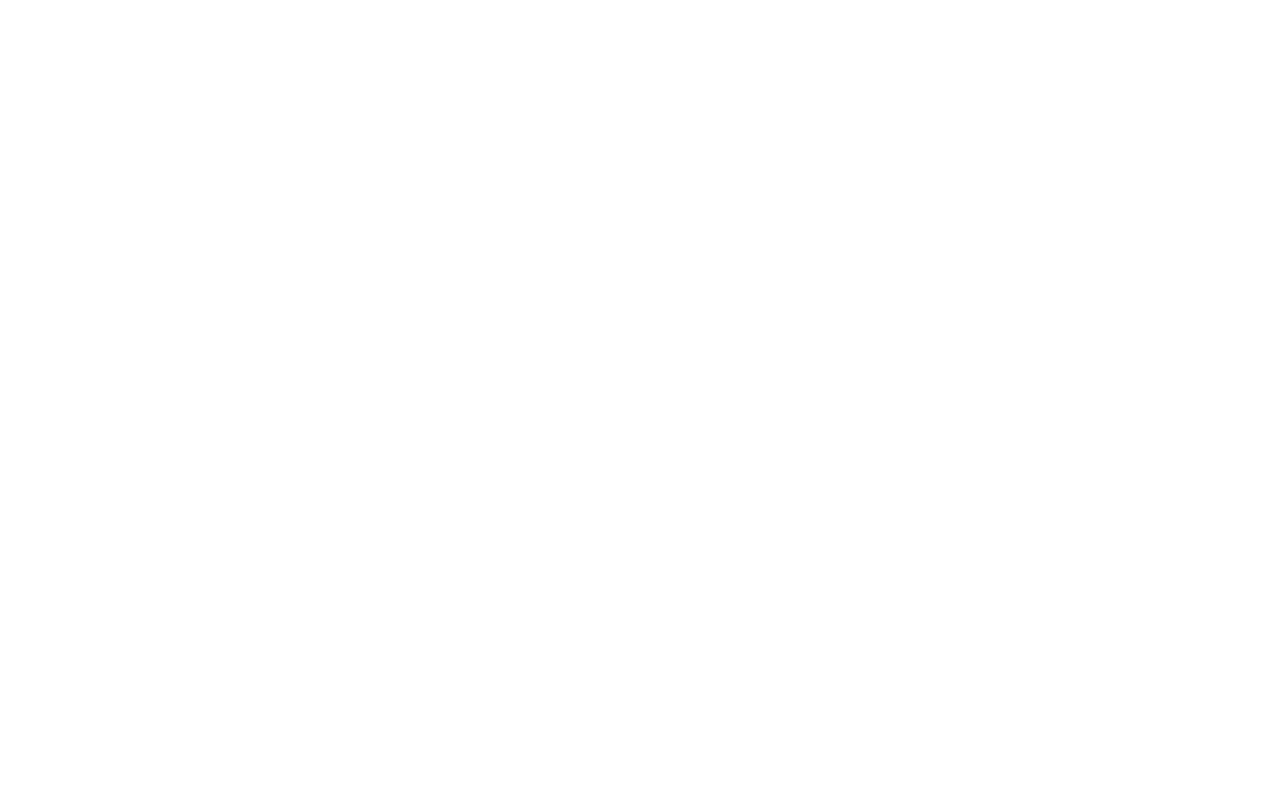
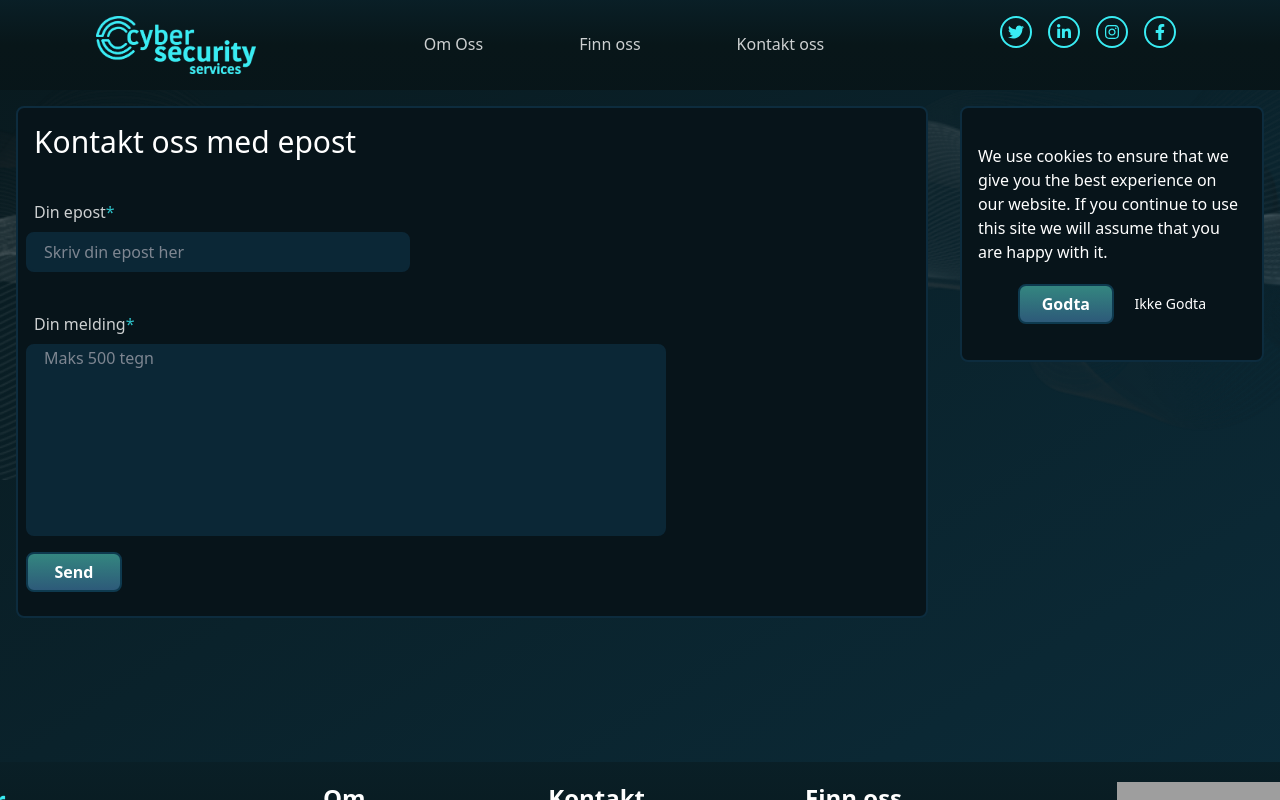
Before and after one commit to BrageHage/CyberSecurityServices, a React (Vite) app in the folder CyberSecurityServices/: page /kontakt in a window 1280 px wide. Before the commit this address had no page. Built offline with nearby package versions, Linux system fonts and the light colour scheme; grey boxes are pictures that could not be loaded.

Commit message:
Fikset kontakt skjema, gjør ingenting enda

```diff
--- a/CyberSecurityServices/src/Functions/utils.ts
+++ b/CyberSecurityServices/src/Functions/utils.ts
@@ -1,3 +1,7 @@
-export const handleClickUrl = (url: string) => {
-  window.open(url, "_blank");
+export const handleClickUrl = (url: string, newTab: Boolean) => {
+  if (newTab) {
+    window.open(url, "_blank");
+  } else {
+    window.open(url, "_self");
+  }
 };
--- a/CyberSecurityServices/src/Layout/footer.tsx
+++ b/CyberSecurityServices/src/Layout/footer.tsx
@@ -36,28 +36,28 @@
             <div
               className="flex items-center justify-center h-8 w-8 rounded-full border-2 border-MainButton"
               onClick={() => {
-                handleClickUrl("https://twitter.com/home?lang=en");
+                handleClickUrl("https://twitter.com/home?lang=en", true);
               }}
             >
               <FaTwitter color="#39ECF3" />
             </div>
             <div
               className="flex items-center justify-center h-8 w-8 rounded-full border-2 border-MainButton"
-              onClick={() => handleClickUrl("https://www.linkedin.com/")}
+              onClick={() => handleClickUrl("https://www.linkedin.com/", true)}
             >
               <FaLinkedinIn color="#39ECF3" />
             </div>
             <div
               className="flex items-center justify-center h-8 w-8 rounded-full border-2 border-MainButton"
               onClick={() => {
-                handleClickUrl("https://www.instagram.com/");
+                handleClickUrl("https://www.instagram.com/", true);
               }}
             >
               <FaInstagram color="#39ECF3" />
             </div>
             <div
               className="flex items-center justify-center h-8 w-8 rounded-full border-2 border-MainButton"
-              onClick={() => handleClickUrl("https://www.facebook.com/")}
+              onClick={() => handleClickUrl("https://www.facebook.com/", true)}
             >
               <FaFacebookF color="#39ECF3" />
             </div>
--- a/CyberSecurityServices/src/Layout/header.tsx
+++ b/CyberSecurityServices/src/Layout/header.tsx
@@ -7,34 +7,49 @@
 const Header = () => {
   return (
     <div className="flex justify-between w-full md:px-24 px-2 animate-gradient bg-gradient-to-t from-MainBackground via-SecondaryBackground to-ForthBackground">
-      <img src={Logo} className="md:*: w-40 my-4" />
+      <img
+        src={Logo}
+        className="md:*: w-40 my-4"
+        onClick={() => {
+          handleClickUrl("/", false);
+        }}
+      />
       <div className="hidden md:*: lg:flex flex-row mt-8 text-l text-MainText text-opacity-80 ">
         <p className="px-12">Om Oss</p>
         <p className="px-12 ">Finn oss</p>
-        <p className="px-12 ">Kontakt oss</p>
+        <p
+          className="px-12 "
+          onClick={() => {
+            handleClickUrl("/kontakt", false);
+          }}
+        >
+          Kontakt oss
+        </p>
       </div>
       <div className="flex flex-row my-4  ">
         <div
           className="flex items-center justify-center h-8 w-8 rounded-full border-2 border-MainButton mx-2"
-          onClick={() => handleClickUrl("https://twitter.com/home?lang=en")}
+          onClick={() =>
+            handleClickUrl("https://twitter.com/home?lang=en", true)
+          }
         >
           <FaTwitter color="#39ECF3" />
         </div>
         <div
           className="flex items-center justify-center h-8 w-8 rounded-full border-2 border-MainButton mx-2"
-          onClick={() => handleClickUrl("https://www.linkedin.com/")}
+          onClick={() => handleClickUrl("https://www.linkedin.com/", true)}
         >
           <FaLinkedinIn color="#39ECF3" />
         </div>
         <div
           className="flex items-center justify-center h-8 w-8 rounded-full border-2 border-MainButton mx-2"
-          onClick={() => handleClickUrl("https://www.instagram.com/")}
+          onClick={() => handleClickUrl("https://www.instagram.com/", true)}
         >
           <FaInstagram color="#39ECF3" />
         </div>
         <div
           className="flex items-center justify-center h-8 w-8 rounded-full border-2 border-MainButton mx-2"
-          onClick={() => handleClickUrl("https://www.facebook.com/")}
+          onClick={() => handleClickUrl("https://www.facebook.com/", true)}
         >
           <FaFacebookF color="#39ECF3" />
         </div>
--- /dev/null
+++ b/CyberSecurityServices/src/Pages/Contact.tsx
@@ -0,0 +1,48 @@
+import CookieComponent from "../components/CookieComponent";
+
+const KontaktSkjema = () => {
+  const handleSubmit = () => {
+    alert("Din melding er sendt!");
+  };
+  return (
+    <div className="w-screen flex justify-center">
+      <div className="flex flex-col w-[60rem] h-[32rem] bg-gradient-to- from bg-MainBackground to-SecondaryBackground rounded-lg border-ThirdBackground border-2 m-4">
+        <h2 className="text-MainText flex px-4 text-3xl text-start mt-4">
+          Kontakt oss med epost
+        </h2>
+        <div className="flex flex-col justify-start mt-8">
+          <p className="text-MainText flex px-4 text-base opacity-80 mt-2 mr-4 text-start">
+            Din epost
+            <p className="text-MainButton">*</p>
+          </p>
+          <input
+            type="text"
+            className="w-96 h-10 bg-ThirdBackground rounded-lg border-ThirdBackground border-2 mt-2 ml-2 text-MainText flex px-4 text-base opacity-80 text-start "
+            placeholder="Skriv din epost her"
+          />
+        </div>
+        <div className="flex flex-col justify-start mt-8">
+          <p className="text-MainText flex px-4 text-base opacity-80 mt-2 mr-4 text-start">
+            Din melding
+            <p className="text-MainButton">*</p>
+          </p>
+          <textarea
+            className="w-[40rem] h-48 bg-ThirdBackground rounded-lg border-ThirdBackground border-2 mt-2 ml-2 text-MainText flex px-4 text-base opacity-80 text-start resize-none"
+            placeholder="Maks 500 tegn"
+          />
+        </div>
+        <div className="flex flex-row justify-start mt-4 px-2">
+          <button
+            className="flex justify-center items-center text-center border-2 border-ForthBackground bg-gradient-to-t from-SecondGradient to-FirstGradient text-MainText font-bold rounded-lg w-24 h-10 hover:bg-SecondButton hover:scale-110 border-SecondButton transition-all duration-300 ease-in-out mr-4"
+            onClick={handleSubmit}
+          >
+            <p>Send</p>
+          </button>
+        </div>
+      </div>
+      <CookieComponent />
+    </div>
+  );
+};
+
+export default KontaktSkjema;
--- a/CyberSecurityServices/src/components/CookieComponent.tsx
+++ b/CyberSecurityServices/src/components/CookieComponent.tsx
@@ -4,12 +4,13 @@
   const [acceptCookie, setAcceptCookie] = useState(false);
   const handleCookie = () => {
     if (!acceptCookie) {
-      localStorage.setItem("cookie", "true");
+      // Set cookie in localStorage
+      document.cookie = "cookie=true; expires=Fri, 31 Dec 9999 23:59:59 GMT";
       setAcceptCookie(true);
     }
   };
   useEffect(() => {
-    if (localStorage.getItem("cookie")) {
+    if (document.cookie.includes("cookie=true")) {
       setAcceptCookie(true);
     }
   }, []);
@@ -18,7 +19,7 @@
     return null;
   } else {
     return (
-      <div className="flex flex-col justify-center w-80 h-64 bg-gradient-to- from bg-MainBackground to-SecondaryBackground rounded-lg border-ThirdBackground border-2 m-4 text-MainText z-20 sticky bottom-24">
+      <div className="flex flex-col justify-center w-80 h-64 bg-gradient-to- from bg-MainBackground to-SecondaryBackground rounded-lg border-ThirdBackground border-2 m-4 text-MainText z-20 sticky bottom-80">
         <div className="px-4">
           <p className="text-start mb-5">
             We use cookies to ensure that we give you the best experience on our
--- a/CyberSecurityServices/src/main.tsx
+++ b/CyberSecurityServices/src/main.tsx
@@ -1,9 +1,10 @@
 import React from "react";
 import ReactDOM from "react-dom/client";
 import { BrowserRouter, Routes, Route } from "react-router-dom";
-import App from "./App.tsx";
+import App from "./Pages/App.tsx";
 import "./Styles/index.css";
 import Layout from "./Layout/index.tsx";
+import KontaktSkjema from "./Pages/Contact.tsx";
 
 ReactDOM.createRoot(document.getElementById("root")!).render(
   <React.StrictMode>
@@ -11,6 +12,7 @@
       <Routes>
         <Route element={<Layout />}>
           <Route path="/" element={<App />} />
+          <Route path="/kontakt" element={<KontaktSkjema />} />
         </Route>
       </Routes>
     </BrowserRouter>
```
Also changed, not shown: CyberSecurityServices/src/Pages/App.tsx (renamed from CyberSecurityServices/src/App.tsx, +4 -5 lines), CyberSecurityServices/src/Styles/test.css (deleted, +0 -8 lines).
